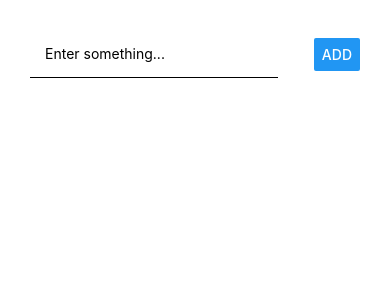
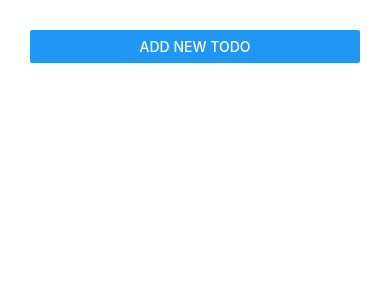
Before and after one commit to genadi53/first-native-app, a React Native app: screen / in a window 390 px wide. Shown: the top 300 px of the page. Built offline with nearby package versions, Linux system fonts and the light colour scheme.

Commit message:
basic todo list handler completed

```diff
--- a/App.tsx
+++ b/App.tsx
@@ -1,61 +1,80 @@
 import React, { useState } from "react";
 import { StatusBar } from "expo-status-bar";
-import { StyleSheet, Text, View, Button, TextInput } from "react-native";
+import {
+  StyleSheet,
+  Text,
+  View,
+  Button,
+  TextInput,
+  Platform,
+  // ScrollView,
+  FlatList,
+} from "react-native";
+import Todo from "./components/todo";
+import TodoInput from "./components/todoInput";
+
+interface todosInterface {
+  id: string;
+  value: string;
+}
 
 export default function App() {
-  const [todo, setTodo] = useState("");
-  const [todos, setTodos] = useState<string[]>([]);
+  const [todos, setTodos] = useState<todosInterface[]>([]);
+  const [inputVisible, setInputVisible] = useState<boolean>(false);
 
-  const inputHandler = (text: string) => {
-    setTodo(text);
+  const addTodoHandler = (todoValue: string) => {
+    setTodos((currentTodos) => [
+      ...currentTodos,
+      { id: Math.random().toString(), value: todoValue },
+    ]);
+    setInputVisible(false);
   };
 
-  const addTodoHandler = () => {
-    setTodos((currentTodos) => [...currentTodos, todo]);
+  const deleteTodoHandler = (id: string) => {
+    setTodos((currentTodos) => {
+      return currentTodos.filter((td) => td.id !== id);
+    });
+  };
+
+  const cancelTodoInput = () => {
+    setInputVisible(false);
   };
 
   return (
     <View style={{ padding: 30 }}>
       <StatusBar style="auto" />
-      {
-        <View style={styles.inputContainer}>
-          <TextInput
-            placeholder="Enter something..."
-            style={{
-              borderBottomColor: "black",
-              borderBottomWidth: 1,
-              padding: 15,
-            }}
-            value={todo}
-            onChangeText={inputHandler}
-          />
-          <Button
-            title="ADD"
-            onPress={() => {
-              addTodoHandler();
-            }}
-          />
-        </View>
-      }
+      <Button
+        title="Add new Todo"
+        onPress={() => {
+          setInputVisible(true);
+        }}
+      />
+      <TodoInput
+        onAddTodo={addTodoHandler}
+        visible={inputVisible}
+        onCancel={cancelTodoInput}
+      />
       <View>
-        {todos.map((td: string, idx) => (
-          <Text key={idx}>{td}</Text>
-        ))}
+        <FlatList
+          data={todos}
+          keyExtractor={(item, _index) => item.id}
+          renderItem={(itemData) => (
+            <Todo
+              id={itemData.item.id}
+              value={itemData.item.value}
+              onDelete={deleteTodoHandler}
+            />
+            // <View style={styles.listItem}>
+            //   <Text>{itemData.item.value}</Text>
+            // </View>
+          )}
+        />
+        {/* {todos.map((td: string, idx) => (
+          <ScrollView style={styles.listItem}>
+            <Text key={idx}>{td}</Text>
+          </ScrollView>
+        ))} */}
       </View>
     </View>
   );
 }
-
-const styles = StyleSheet.create({
-  container: {
-    flex: 1,
-    backgroundColor: "#fff",
-    alignItems: "center",
-    justifyContent: "center",
-  },
-  inputContainer: {
-    flexDirection: "row",
-    justifyContent: "space-between",
-    alignItems: "center",
-  },
-});
--- /dev/null
+++ b/components/todo.tsx
@@ -0,0 +1,42 @@
+import React from "react";
+import {
+  View,
+  Text,
+  StyleSheet,
+  TouchableOpacity,
+  // TouchableHighlight,
+  // TouchableNativeFeedback,
+  // TouchableWithoutFeedback,
+} from "react-native";
+
+interface todosInterface {
+  id: string;
+  value: string;
+  onDelete: any;
+}
+
+const Todo = (props: todosInterface) => {
+  return (
+    <TouchableOpacity
+      // underlayColor={"blue"}
+      activeOpacity={0.8}
+      onPress={props.onDelete.bind(this, props.id)}
+    >
+      <View style={styles.listItem}>
+        <Text key={props.id}>{props.value}</Text>
+      </View>
+    </TouchableOpacity>
+  );
+};
+
+const styles = StyleSheet.create({
+  listItem: {
+    padding: 10,
+    marginVertical: 10,
+    backgroundColor: "grey",
+    borderColor: "black",
+    borderBottomWidth: 1,
+  },
+});
+
+export default Todo;
--- /dev/null
+++ b/components/todoInput.tsx
@@ -0,0 +1,83 @@
+import React, { useState } from "react";
+import {
+  View,
+  Text,
+  StyleSheet,
+  TextInput,
+  Platform,
+  Button,
+  Modal,
+} from "react-native";
+
+const todoInput = (props: any) => {
+  const [todo, setTodo] = useState("");
+
+  const inputHandler = (text: string) => {
+    setTodo(text);
+  };
+
+  // const a = () => {
+  //   alert(props.visible);
+  // };
+  // a();
+
+  return (
+    <Modal visible={props.visible} animationType="fade">
+      <View style={styles.inputContainer}>
+        <TextInput
+          placeholder={
+            Platform.OS === "android"
+              ? "Enter something..."
+              : "Enter somthing else..."
+          }
+          style={{
+            borderBottomColor: "black",
+            borderBottomWidth: 1,
+            padding: 15,
+            marginBottom: 10,
+          }}
+          value={todo}
+          onChangeText={inputHandler}
+        />
+        <Button
+          title="ADD"
+          onPress={() => {
+            props.onAddTodo(todo);
+            setTodo("");
+          }}
+        />
+        <Button
+          color={"red"}
+          title="Cancel"
+          onPress={() => {
+            props.onCancel();
+          }}
+        />
+      </View>
+    </Modal>
+  );
+};
+
+const styles = StyleSheet.create({
+  container: {
+    flex: 1,
+    backgroundColor: "#fff",
+    alignItems: "center",
+    justifyContent: "center",
+  },
+  inputContainer: {
+    justifyContent: "center",
+    alignItems: "center",
+    flex: 1,
+    marginBottom: 10,
+  },
+  listItem: {
+    padding: 10,
+    marginVertical: 10,
+    backgroundColor: "grey",
+    borderColor: "black",
+    borderBottomWidth: 1,
+  },
+});
+
+export default todoInput;
```
